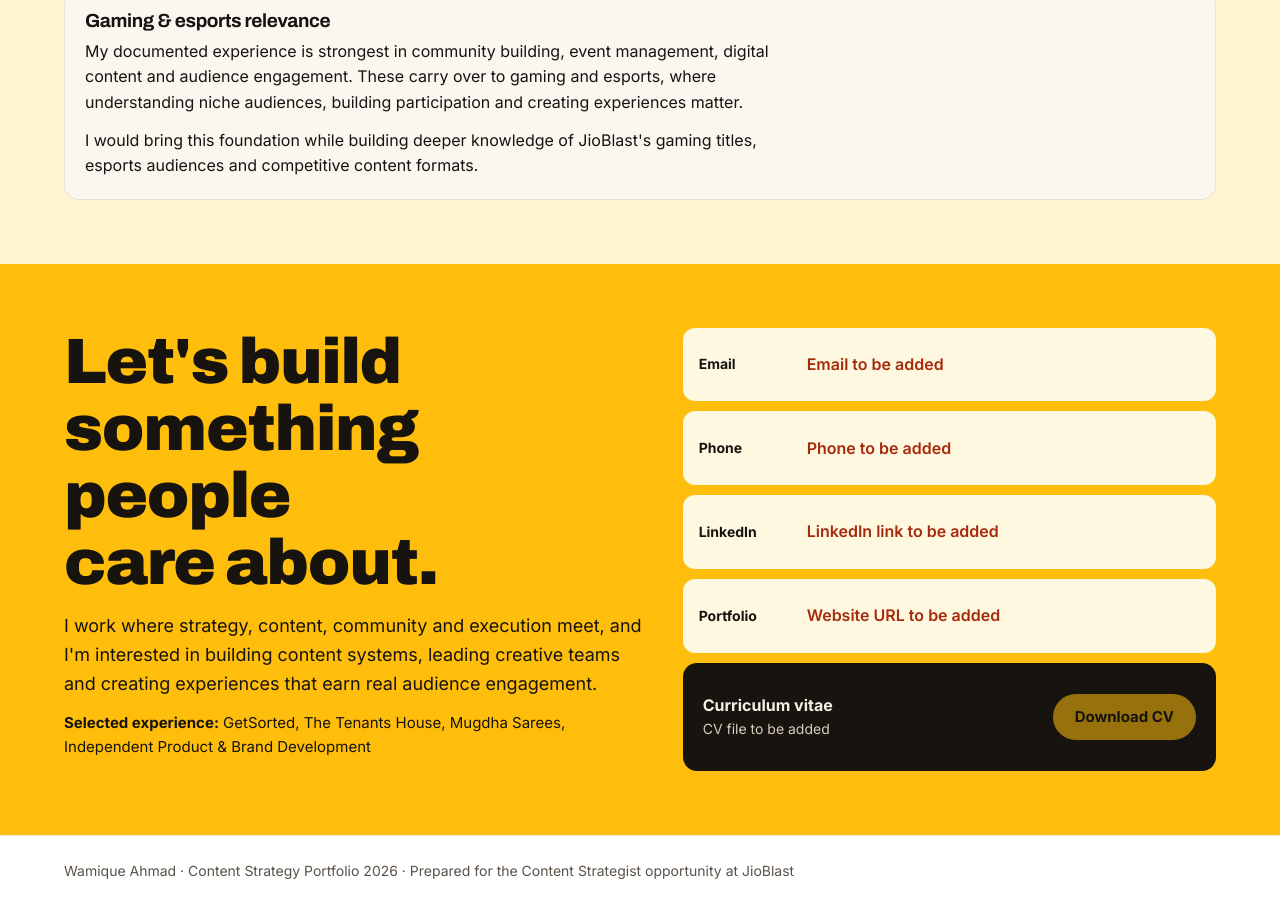
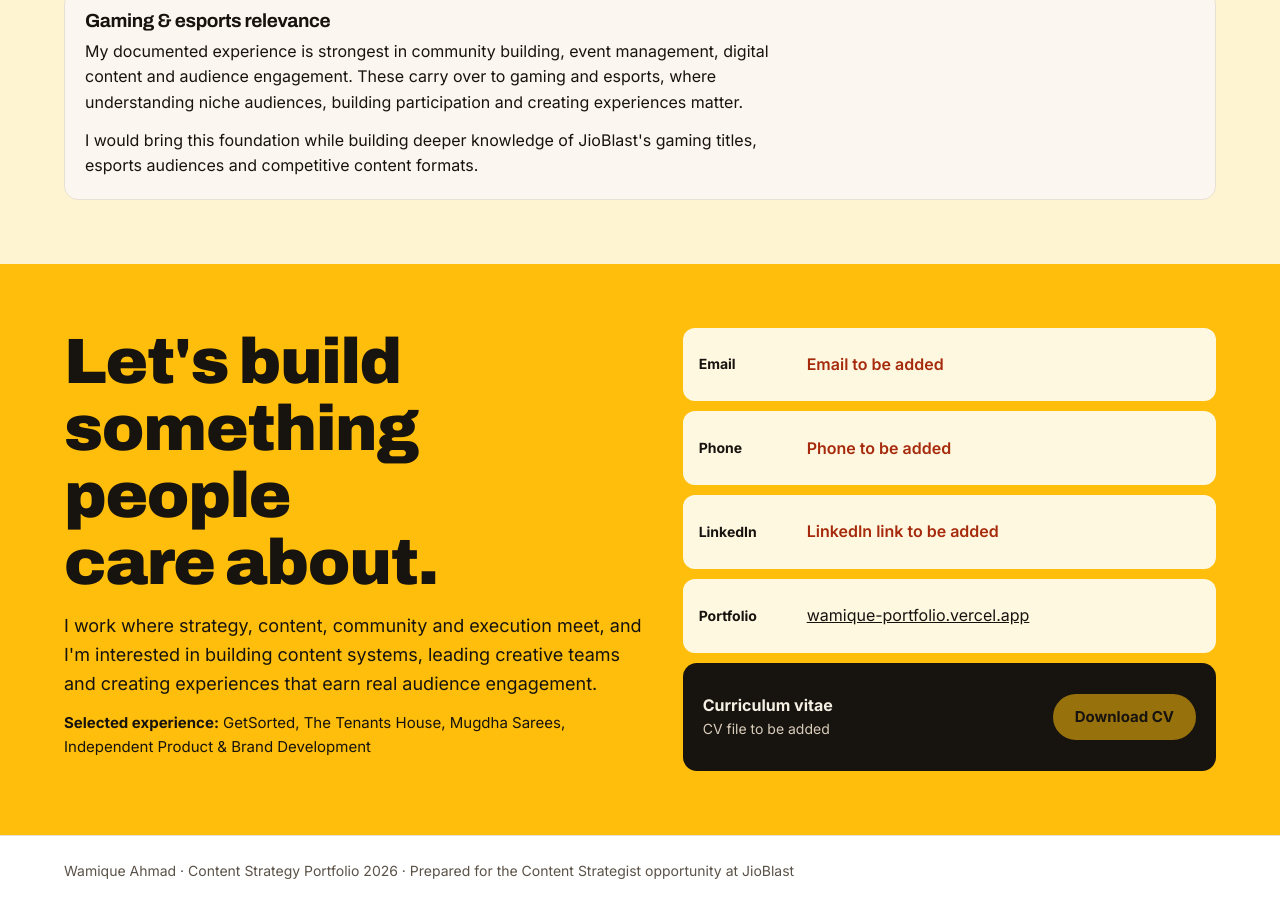
Before and after one commit to VibingBee/wamique-portfolio, a plain HTML site: page index.html in a window 1280 px wide. Shown: the part 8308-9214 px from the top of the page. Drawn offline with Linux system fonts and the light colour scheme.

Commit message:
Add live portfolio URL to contact section
Co-Authored-By: Claude Opus 5.5 <noreply@anthropic.com>
Claude-Session: https://claude.ai/code/session_01CWXyEtH5xzicHPptEH4iia

```diff
--- a/index.html
+++ b/index.html
@@ -334,7 +334,7 @@ footer{padding:24px max(5vw,16px);font-size:14px;color:var(--soft);border-top:1p
       <div class="crow"><b>Email</b><span class="pending">Email to be added</span></div>
       <div class="crow"><b>Phone</b><span class="pending">Phone to be added</span></div>
       <div class="crow"><b>LinkedIn</b><span class="pending">LinkedIn link to be added</span></div>
-      <div class="crow"><b>Portfolio</b><span class="pending">Website URL to be added</span></div>
+      <div class="crow"><b>Portfolio</b><span><a href="https://wamique-portfolio.vercel.app/">wamique-portfolio.vercel.app</a></span></div>
       <div class="cv"><div><b>Curriculum vitae</b><p id="cvnote">CV file to be added</p></div><a class="btn" id="cvbtn" aria-disabled="true" role="link">Download CV</a></div>
     </div>
   </div>
```
